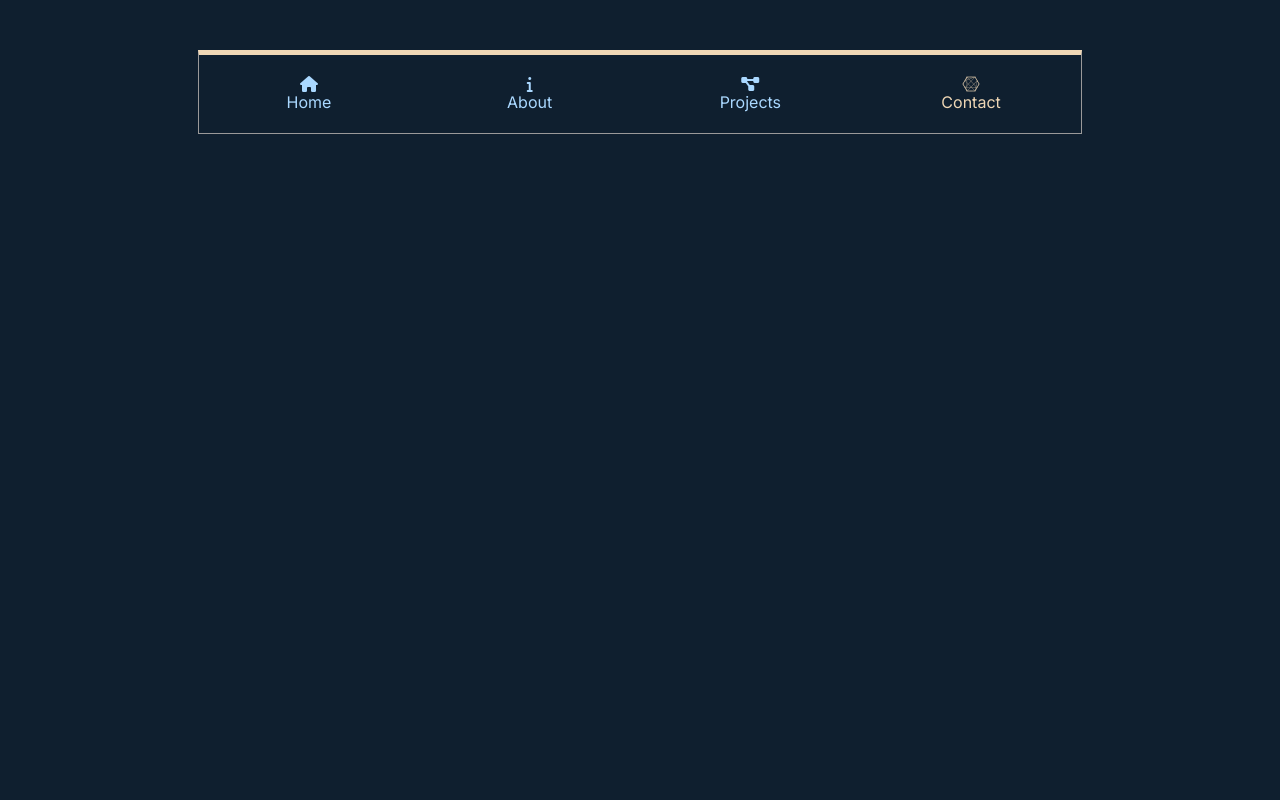
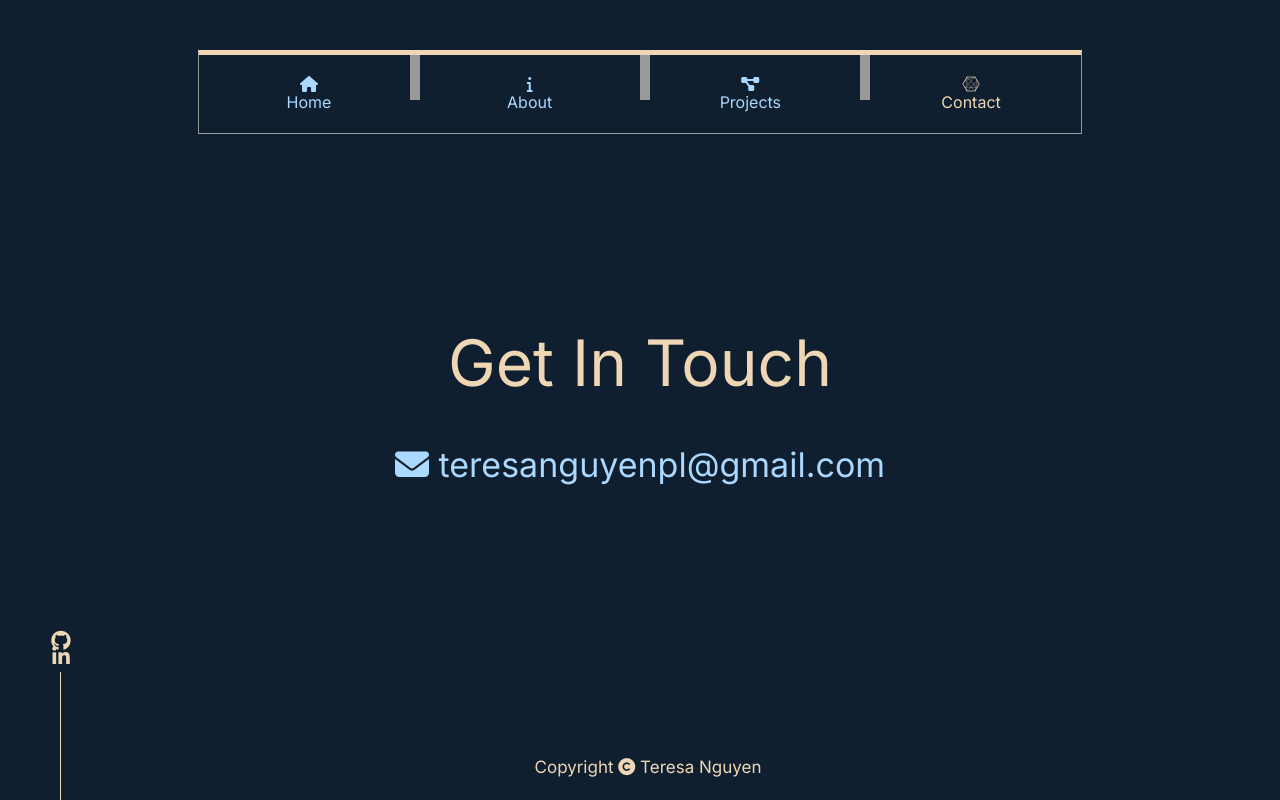
Before and after one commit to teresanguyenpl/Portfolio2, a plain HTML site: page HTML/contact.html in a window 1280 px wide. Drawn offline with Linux system fonts and the light colour scheme.

Commit message:
done contact page

```diff
--- a/HTML/contact.html
+++ b/HTML/contact.html
@@ -31,9 +31,23 @@
             <a href="contact.html" id="onlink">Contact</a>
         </ul>
     </div>
-    <div class="content">
-
+    <div class="line1"></div>
+    <div class="line2"></div>
+    <div class="line3"></div>
+    <div class="contact-content">
+       <div class="info">
+           <h1>Get In Touch</h1>
+           <h3><i class="fas fa-envelope"></i><a href="mailto: teresanguyenpl@gmail.com"> teresanguyenpl@gmail.com</a></h3>
+       </div>
     </div>
-
+    <div class="copyright">
+        <h4>Copyright <i class="fas fa-copyright"></i> Teresa Nguyen</h4>
+    </div>
+    <div class="social">
+        <a href='https://github.com/teresanguyenpl' target="_blank" class='fab fa-github fa-lg'> </a>
+        <a href='https://www.linkedin.com/in/tpln99/' target="_blank" class='fab fa-linkedin-in fa-lg'> </a>
+        <div class="straight-line">
+        </div>
+    </div>
 </body>
 </html>
--- a/portfolio.css
+++ b/portfolio.css
@@ -296,6 +296,56 @@ body {
     color: #AAD8FF;
 }
 
+.contact-content {
+    position: absolute;
+    text-align: center;
+    top: 50%;
+    left: 50%;
+    transform: translate(-50%, -50%);
+    opacity: 0;
+    animation: fadeIn 3s;
+    animation-delay: 0.5s;
+    animation-fill-mode: forwards;
+}
+
+.contact-content .info h1 {
+    font-size: 64px;
+    color: #EFD7B5;
+    font-weight: 100;
+}
+
+.contact-content .info h3 {
+    font-size: 34px;
+    color: #AAD8FF;
+    font-weight: 100;
+}
+
+.contact-content .info h3:hover {
+    font-size: 36px;
+}
+
+.contact-content .info a {
+    text-decoration: none;
+    color: #AAD8FF;
+}
+
+.copyright {
+    position: fixed;
+    width: 100%;
+    font-size: 17px;
+    bottom: 0;
+    opacity: 0;
+    animation: fadeIn 3s;
+    animation-delay: 1s;
+    animation-fill-mode: forwards;
+}
+
+.copyright h4 {
+    text-align: center;
+    color: #EFD7B5;
+    font-weight: 100;
+}
+
 /* desktop */
 @media screen and (max-width: 2560px) {
 
@@ -435,6 +485,15 @@ body {
     .about-content .info h2 {
         font-size: 19px;
     }
+    .contact-content .info h1 {
+        font-size: 52px;
+    }
+    .contact-content .info h3 {
+        font-size: 28px;
+    }
+    .contact-content .info h3:hover {
+        font-size:30px;
+    }
 }
 
 /* mobileL */
@@ -474,6 +533,18 @@ body {
     .about-content .info {
         top: 8rem;
     }
+    .contact-content .info h1 {
+        font-size: 42px;
+    }
+    .contact-content .info h3 {
+        font-size: 20px;
+    }
+    .contact-content .info h3:hover {
+        font-size: 22px;
+    }
+    .copyright {
+        font-size: 15px;
+    }
 }
 
 /* mobileS */
@@ -510,4 +581,16 @@ body {
     .about-content .info h2 {
         font-size: 15px;
     }
+    .contact-content .info h1 {
+        font-size: 36px;
+    }
+    .contact-content .info h3 {
+        font-size: 17px;
+    }
+    .contact-content .info h3:hover {
+        font-size: 19px;
+    }
+    .copyright {
+        font-size: 13px;
+    }
 }
```
